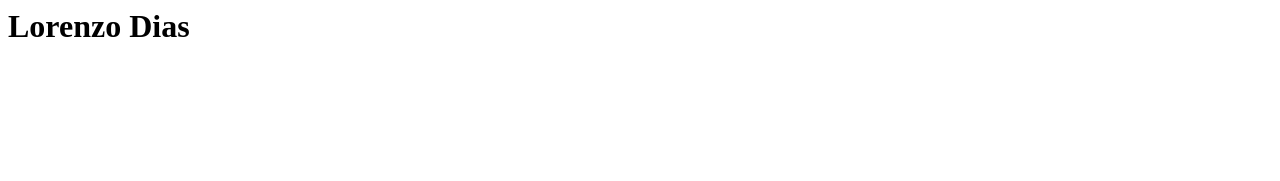
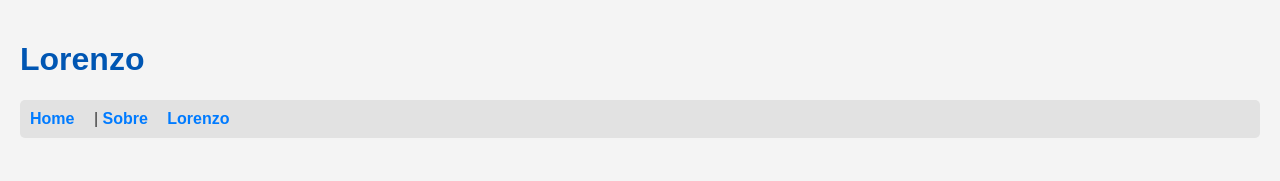
Before and after one commit to MariMar777/app-nginx, a plain HTML site: page lorenzo.html in a window 1280 px wide. Drawn offline with Linux system fonts and the light colour scheme.

Commit message:
Docs: add Lorenzo

```diff
--- a/lorenzo.html
+++ b/lorenzo.html
@@ -1 +1,17 @@
-<h1>Lorenzo Dias</h1>
+<!DOCTYPE html>
+<html lang="pt-BR">
+<head>
+    <meta charset="UTF-8">
+    <meta name="viewport" content="width=device-width, initial-scale=1.0">
+    <title>Lorenzo</title>
+    <link rel="stylesheet" href="style.css">
+</head>
+<body>
+    <h1>Lorenzo</h1>
+    <nav>
+        <a href="index.html">Home</a> |
+        <a href="about.html">Sobre</a>
+        <a href="lorenzo.html">Lorenzo</a>
+    </nav>
+</body>
+</html>
```
Also changed, not shown: index.html (+1 -0 lines).
